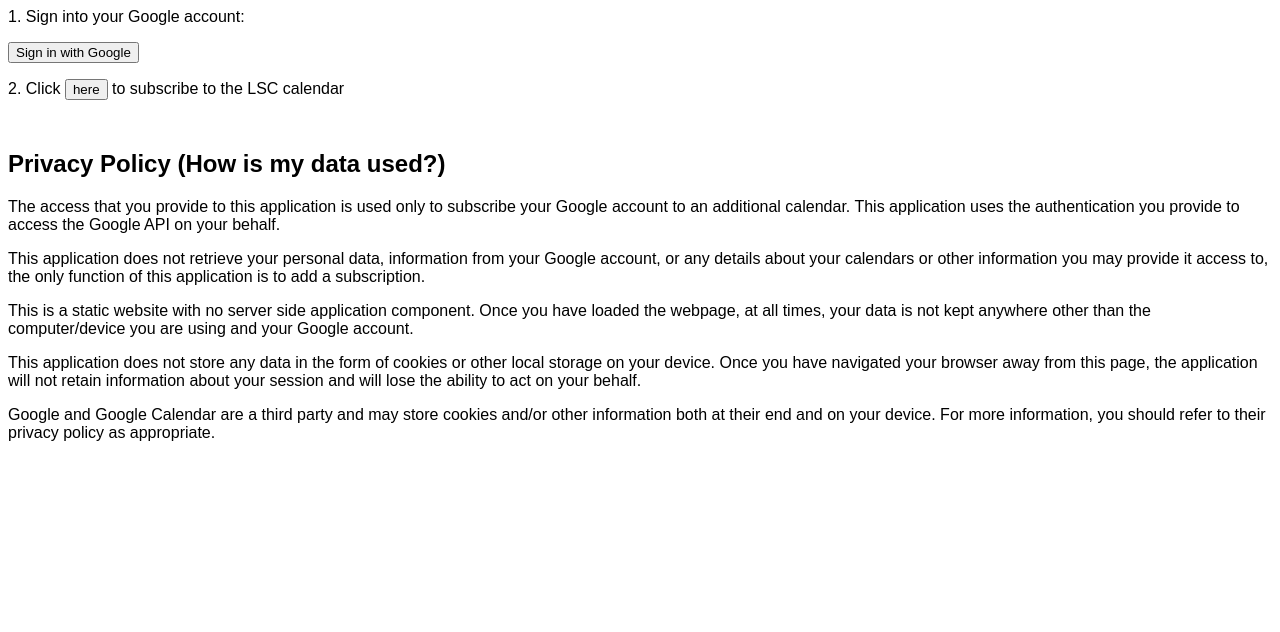
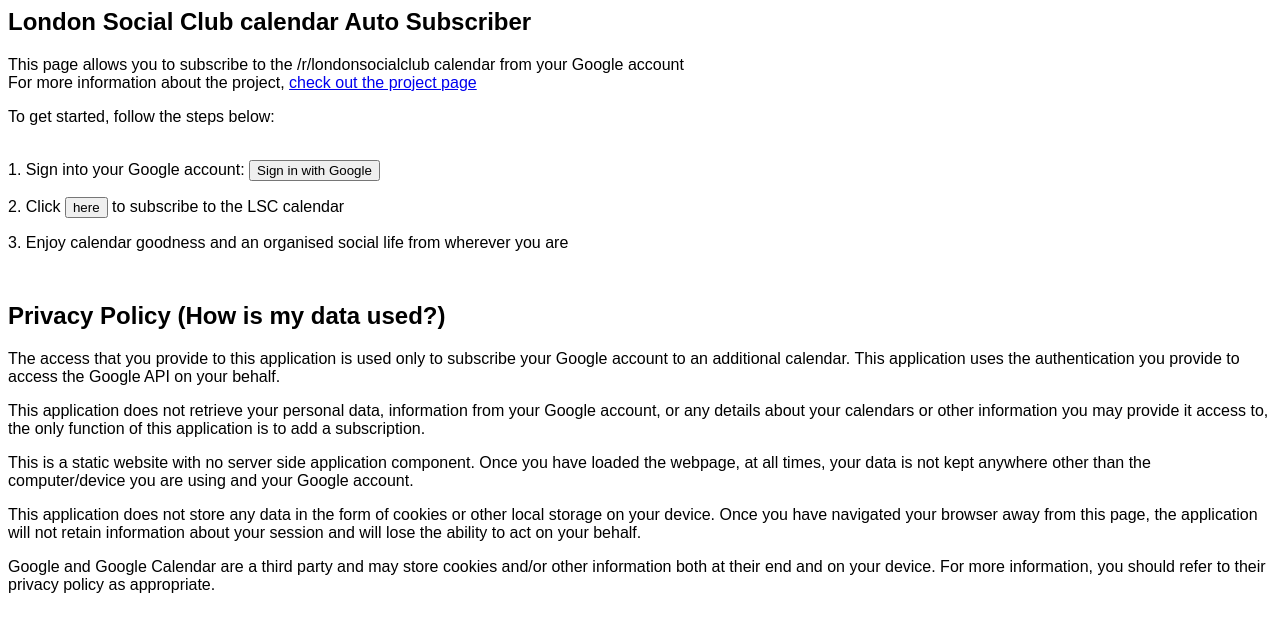
Before and after one commit to aidy-jenkins/LondonSocialClubCalendar, a website: page AutoSubscribe/index.html in a window 1280 px wide. Drawn offline with Linux system fonts and the light colour scheme; a script that the page names is missing.

Commit message:
updated index.html page

```diff
--- a/AutoSubscribe/index.html
+++ b/AutoSubscribe/index.html
@@ -22,10 +22,21 @@
         </script>
     </head>
     <body>
-        <p>1. Sign into your Google account:</p>
-        <button id="loginButton">Sign in with Google</button>
+        <p>
+            <h2>London Social Club calendar Auto Subscriber</h2>
+            <p>
+                This page allows you to subscribe to the /r/londonsocialclub calendar from your Google account<br />
+                For more information about the project, <a href="https://github.aidyj.uk/LondonSocialClubCalendar/">check out the project page</a>
+            </p>
+            <p>
+                To get started, follow the steps below:<br /><br />
+            </p>
+        </p>
+        <p>1. Sign into your Google account: <button id="loginButton">Sign in with Google</button></p>
 
         <p>2. Click <button id="subscribe">here</button> to subscribe to the <span id="calendarName"></span> calendar</p>
+
+        <p>3. Enjoy calendar goodness and an organised social life from wherever you are</p>
 
         <p style="color: lightgreen" id="status"></p>
 
```
